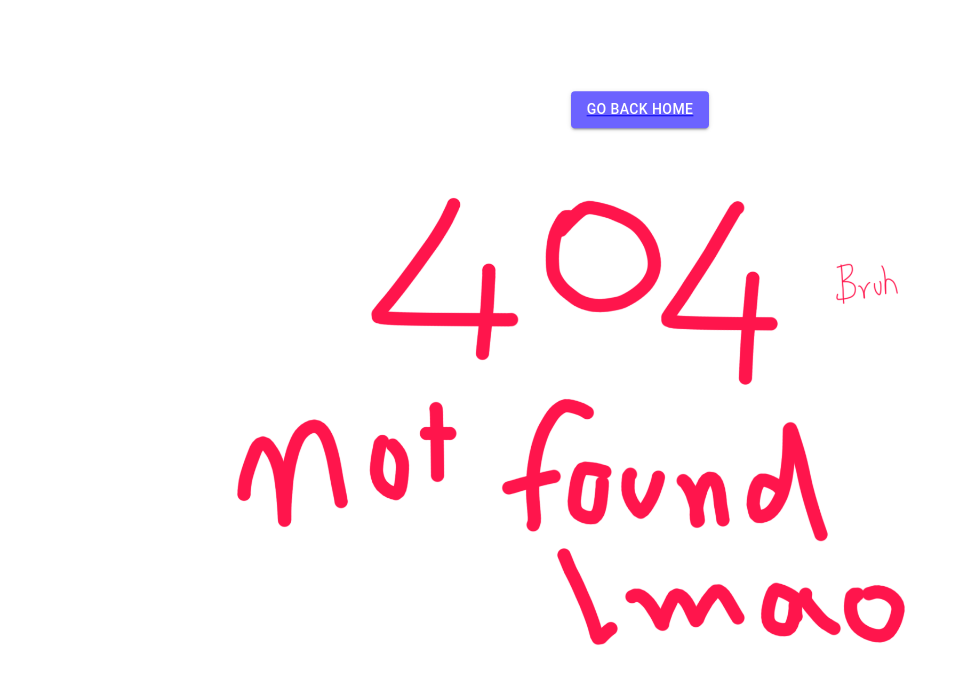
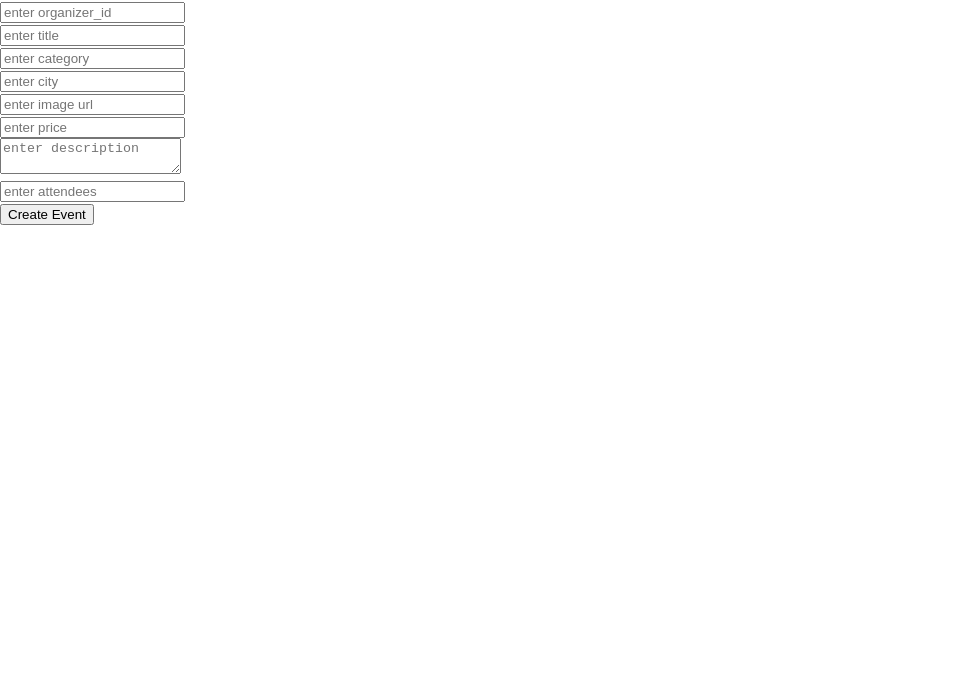
Before and after one commit to sebinfrancis7/EventNest-frontend, a React (Create React App) app: page /create-event in a window 1280 px wide. Shown: the top 684 px of the page, without its empty margins (0-968 px from the left). Built offline with nearby package versions, Linux system fonts and the light colour scheme.

Commit message:
event form post bakchodi

```diff
--- a/src/App.jsx
+++ b/src/App.jsx
@@ -4,6 +4,7 @@ import SignInSide from './pages/signin';
 import SignUp from './pages/signup';
 import Error from './pages/404';
 import Events from './pages/EventsPage.jsx';
+import CreateEvent from './pages/createvent.jsx';
 import { BrowserRouter as Router, Route, Switch } from 'react-router-dom';
 import './App.css';
 import { createMuiTheme, ThemeProvider } from '@material-ui/core';
@@ -34,6 +35,9 @@ function App() {
 					<Route path='/events' exact>
 						<Events />
 					</Route>
+					<Route path='/create-event' exact>
+						<CreateEvent />
+					</Route>
 					<Route path="*">
 						<Error />
 					</Route>
--- /dev/null
+++ b/src/pages/createvent.jsx
@@ -0,0 +1,131 @@
+import React, { useState } from 'react';
+import axios from 'axios';
+
+function createvent() {
+
+	const [details, setDetails] = useState({ organizer: '', title: '', category: '', city: '', image_url: '', price: '', description: '', attendees: '' });
+
+	const handleSubmit = (e) => {
+		e.preventDefault();
+		console.log('clicked');
+		console.log(JSON.stringify(details));
+		const data = JSON.stringify(details);
+		axios
+			.post('http://localhost:4000/events', data)
+			.then(res => {
+				console.log(res);
+				console.log(res.data);
+			})
+			.catch(err => {
+				console.log(err);
+			});
+
+	};
+	function handleChange(event) {
+		const inputname = event.target.name;
+		const inputvalue = event.target.value;
+
+		setDetails(prevValue => {
+			if (inputname === 'name') {
+				return {
+					organizer: inputvalue, title: prevValue.title, category: prevValue.category, city: prevValue.city, image_url: prevValue.image_url, price: prevValue.price, description: prevValue.description, attendees: prevValue.attendees
+				};
+			} else if (inputname === 'title') {
+				return {
+					organizer: prevValue.organizer, title: inputvalue, category: prevValue.category, city: prevValue.city, image_url: prevValue.image_url, price: prevValue.price, description: prevValue.description, attendees: prevValue.attendees
+				};
+			} else if (inputname === 'category') {
+				return {
+					organizer: prevValue.organizer, title: prevValue.title, category: inputvalue, city: prevValue.city, image_url: prevValue.image_url, price: prevValue.price, description: prevValue.description, attendees: prevValue.attendees
+				};
+			} else if (inputname === 'city') {
+				return {
+					organizer: prevValue.organizer, title: prevValue.title, category: prevValue.category, city: inputvalue, image_url: prevValue.image_url, price: prevValue.price, description: prevValue.description, attendees: prevValue.attendees
+				};
+			} else if (inputname === 'image_url') {
+				return {
+					organizer: prevValue.organizer, title: prevValue.title, category: prevValue.category, city: prevValue.city, image_url: inputvalue, price: prevValue.price, description: prevValue.description, attendees: prevValue.attendees
+				};
+			} else if (inputname === 'price') {
+				return {
+					organizer: prevValue.organizer, title: prevValue.title, category: prevValue.category, city: prevValue.city, image_url: prevValue.image_url, price: inputvalue, description: prevValue.description, attendees: prevValue.attendees
+				};
+			} else if (inputname === 'description') {
+				return {
+					organizer: prevValue.organizer, title: prevValue.title, category: prevValue.category, city: prevValue.city, image_url: prevValue.image_url, price: prevValue.price, description: inputvalue, attendees: prevValue.attendees
+				};
+			} else if (inputname === 'attendees') {
+				return {
+					organizer: prevValue.organizer, title: prevValue.title, category: prevValue.category, city: prevValue.city, image_url: prevValue.image_url, price: prevValue.price, description: prevValue.description, attendees: inputvalue
+				};
+			}
+		}
+		);
+	}
+
+	return (
+		<div>
+			<form onSubmit={handleSubmit}>
+				<input
+					name="name"
+					placeholder="enter organizer_id"
+					value={details.organizer}
+					onChange={handleChange}
+				/>
+				<br />
+				<input
+					name="title"
+					placeholder="enter title"
+					value={details.title}
+					onChange={handleChange}
+				/>
+				<br />
+				<input
+					name="category"
+					placeholder="enter category"
+					value={details.category}
+					onChange={handleChange}
+				/>
+				<br />
+				<input
+					name="city"
+					placeholder="enter city"
+					value={details.city}
+					onChange={handleChange}
+				/>
+				<br />
+				<input
+					name="image_url"
+					placeholder="enter image url"
+					value={details.image_url}
+					onChange={handleChange}
+				/>
+				<br />
+				<input
+					name="price"
+					placeholder="enter price"
+					value={details.price}
+					onChange={handleChange}
+				/>
+				<br />
+				<textarea
+					name="description"
+					placeholder="enter description"
+					value={details.description}
+					onChange={handleChange}
+				/>
+				<br />
+				<input
+					name="attendees"
+					placeholder="enter attendees"
+					value={details.attendees}
+					onChange={handleChange}
+				/>
+				<br />
+				<button type="submit">Create Event</button>
+			</form>
+		</div>
+	);
+}
+
+export default createvent;
--- a/src/pages/homepage.jsx
+++ b/src/pages/homepage.jsx
@@ -2,7 +2,7 @@ import React from 'react';
 import Navbar from '../components/navbar.jsx';
 import EventImage from '../assets/festivity.svg';
 import { Button, Grid, Link, StylesProvider, Typography } from '@material-ui/core';
-// import { Link } from 'react-router-dom';
+import { Link as RouterLink } from 'react-router-dom';
 import '../sass/homepage.scss';
 import EventPanel from '../components/EventPanel';
 
@@ -20,6 +20,11 @@ export default function Homepage() {
 							Explore Events
 						</Button>
 					</Link>
+					<RouterLink to='/create-event'>
+						<Button variant="contained" color="primary" className="button">
+							Create Event
+						</Button>
+					</RouterLink>
 				</Grid>
 				<Grid conatiner item xs={12} lg={6} alignItems="center" justify="center">
 					<img src={EventImage} alt="Festival Image" className={'event-image'} />
```
Also changed, not shown: src/components/CardRow.jsx (+5 -5 lines).
